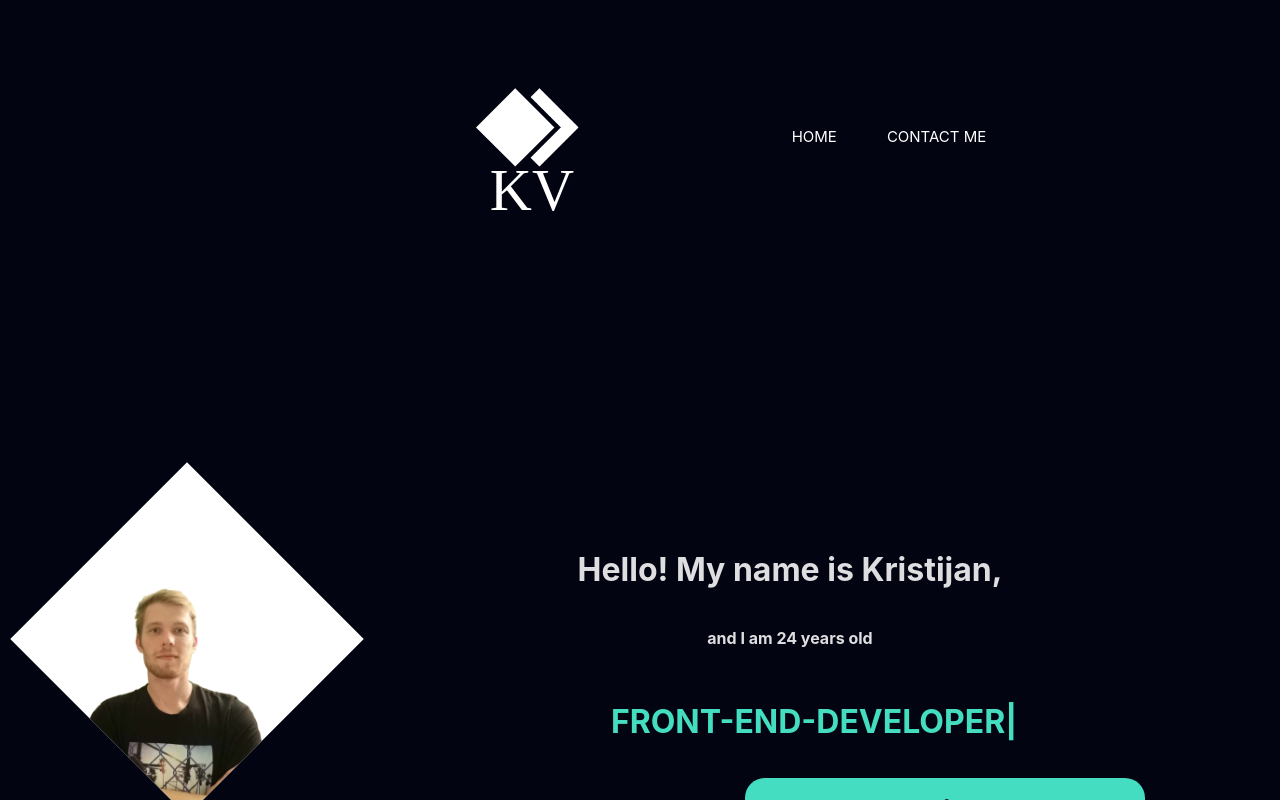
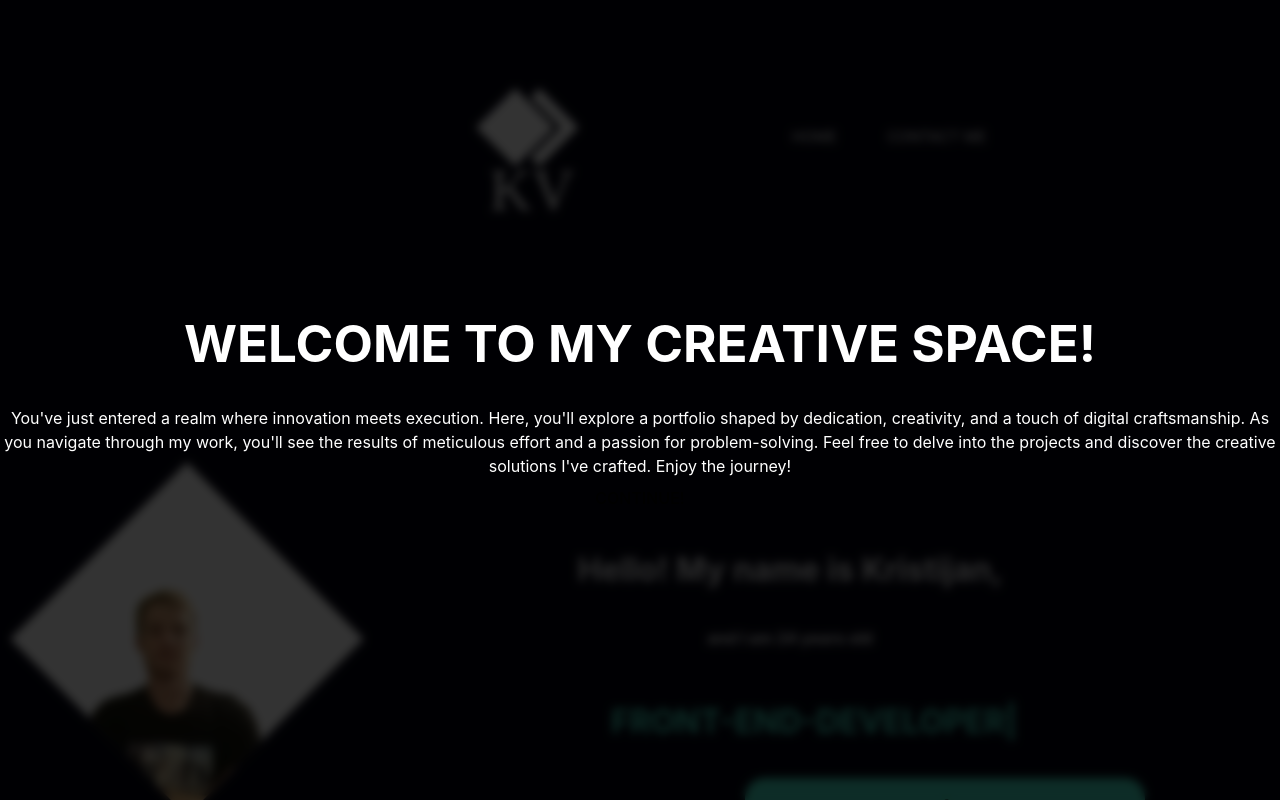
Before and after one commit to KristijanVugrinec/KV_portfolio, a React (Vite) app: page / in a window 1280 px wide. Shown: the top 800 px of the page. Built offline with nearby package versions, Linux system fonts and the light colour scheme.

Commit message:
Added welcome window

```diff
--- a/src/App.jsx
+++ b/src/App.jsx
@@ -7,6 +7,7 @@ import SkillsText from './components/Skills'
 import Icons from './components/Icons'
 import Projects from './components/Projects'
 import Footer from './components/Footer'
+import Welcome from './components/Welcome'
 
 function App() {
 return (
@@ -17,6 +18,7 @@ return (
   </Canvas>
   </div>  */}
   <Header/>
+  <Welcome />
   <AboutMe />
   <div id="skills" style={{position:"relative",marginTop:"15rem"}}>
     <SkillsText
--- /dev/null
+++ b/src/components/Welcome.jsx
@@ -0,0 +1,58 @@
+import { useEffect, useState } from "react"
+import { TypeAnimation as Animation } from "react-type-animation";
+import style from "./Welcome.module.css"
+
+
+
+function Welcome () {
+
+    const [hideDiv,setHideDiv] = useState(() => {
+        const storedValue = sessionStorage.getItem('hideDiv');
+        return storedValue === 'true'
+    })
+
+        const deleteDiv = () => {
+            setHideDiv(true)
+        }
+
+
+        useEffect(() => {
+            sessionStorage.setItem('hideDiv', hideDiv);
+        },[hideDiv])
+
+
+        useEffect(() => {
+            console.log('Class name:', style.scroll);
+            if(!hideDiv){
+                document.body.classList.add(style.scroll)
+            } else {
+                document.body.classList.remove(style.scroll)
+            }
+
+            return () => {document.body.classList.remove(style.scroll);};
+        },[hideDiv]);
+
+            if(hideDiv) {
+                return null
+            }
+
+
+
+    return (
+    <div className={style.mainDiv}>
+        <div>
+        <h1>WELCOME TO MY CREATIVE SPACE!</h1>
+        </div>
+        <div>
+        You've just entered a realm where innovation meets execution. Here, you'll explore a portfolio shaped by dedication, creativity, and a touch of digital craftsmanship. As you navigate through my work, you'll see the results of meticulous effort and a passion for problem-solving. Feel free to delve into the projects and discover the creative solutions I've crafted. Enjoy the journey!
+        </div>
+        <div>
+            <button className={style.buttonmain} onClick={deleteDiv}>CONTINUE!</button>
+        </div>
+    </div>
+)
+
+    }
+
+
+export default Welcome
--- /dev/null
+++ b/src/components/Welcome.module.css
@@ -0,0 +1,29 @@
+.mainDiv {
+    position: fixed; /* Fiksni položaj preko cijele stranice */
+    top: 0;
+    left: 0;
+    width: 100%;
+    height: 100%;
+    background: rgba(0, 0, 0, 0.8); /* Poluprozirna crna pozadina */
+    color: #fff; /* Bijeli tekst za dobar kontrast */
+    display: flex;
+    flex-direction: column;
+    align-items: center;
+    justify-content: center;
+    z-index: 1000; /* Osiguraj da bude iznad svih ostalih elemenata */
+    backdrop-filter: blur(5px); /* Zamagljivanje pozadine */
+    pointer-events: auto;
+}
+
+.scroll {
+   position: fixed;
+   width: 100%;
+}
+
+.buttonmain {
+    background-color: rgba(0, 0, 0, 0);
+}
+
+@media only screen and (max-width: 768px){
+
+}
```
